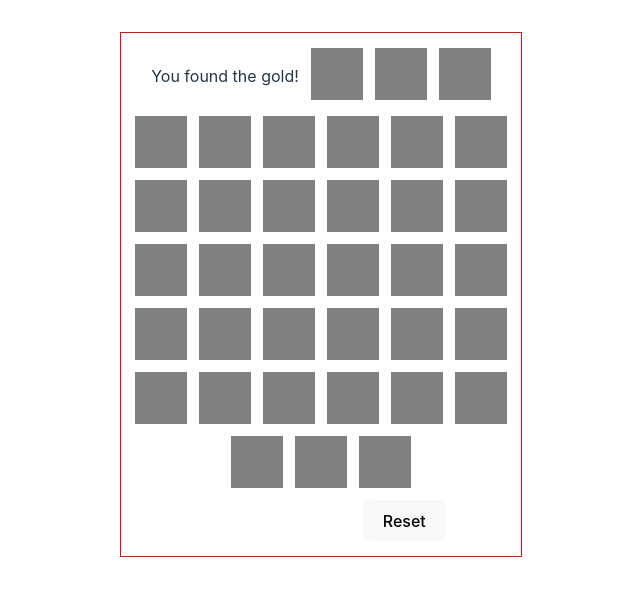
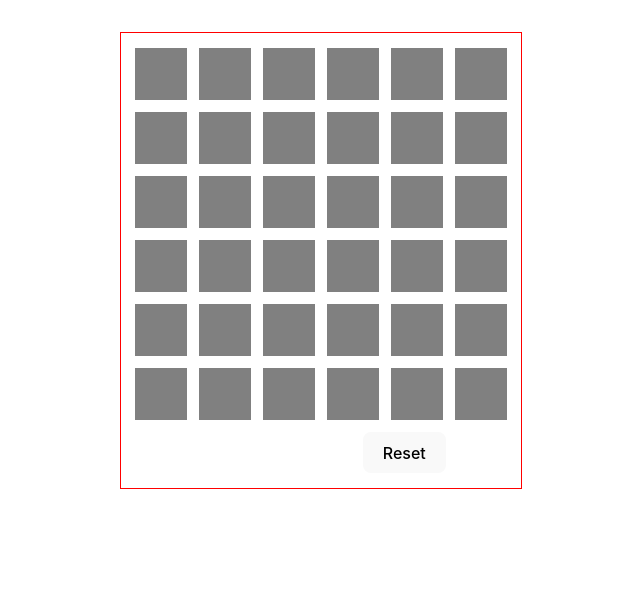
Before and after one commit to Azataza7/hw6React, a React (Vite) app: page / in a window 1280 px wide. Shown: the top 596 px of the page, without its empty margins (319-959 px from the left). Built offline with nearby package versions, Linux system fonts and the light colour scheme.

Commit message:
created new components for alerts after found true item alert show message

```diff
--- a/src/components/GameSquare/GameSquare.tsx
+++ b/src/components/GameSquare/GameSquare.tsx
@@ -43,7 +43,7 @@ const GameSquare = () => {
     });
 
     if (items[index].hasItem) {
-      setGameOff(true)
+      setGameOff(true);
     }
   };
 
@@ -70,7 +70,7 @@ const GameSquare = () => {
 
   return (
     <div className={`game-square`}>
-      <GameOverAlert/>
+      <GameOverAlert display={gameOff}/>
       {squareList}
       <div className="panel">
         <TriesCounter counter={triesCounter()}/>
--- a/src/components/alerts/GameOverAlert.tsx
+++ b/src/components/alerts/GameOverAlert.tsx
@@ -1,6 +1,16 @@
-const GameOverAlert = () => {
+import React from 'react';
+
+interface Props {
+  display: boolean;
+}
+
+const GameOverAlert: React.FC<Props> = ({display}) => {
+  let containerStyle: React.CSSProperties;
+  if (!display) {
+    containerStyle = {display: 'none'}
+  }
   return (
-    <div className="alert-notification">
+    <div style={containerStyle} className="alert-notification">
       <p>You found the gold!</p>
     </div>
   );
--- a/src/index.css
+++ b/src/index.css
@@ -80,6 +80,7 @@ button:focus-visible {
 
 .square:hover {
   border-color: #646cff;
+  transform: scale(1.1);
 }
 .square:focus,
 .square:focus-visible {
@@ -96,6 +97,8 @@ button:focus-visible {
   margin: 0 auto;
   border: 1px solid red;
   padding: 15px 0;
+
+  position: relative;
 }
 
 .panel {
@@ -104,3 +107,15 @@ button:focus-visible {
   justify-content: space-between;
   width: 250px;
 }
+
+.alert-notification {
+  position: absolute;
+  top: 39%;
+  left: 24%;
+  border: 3px solid gold;
+  width: 220px;
+
+  color: gold;
+  font-weight: 600;
+  font-size: 20px;
+}
```
